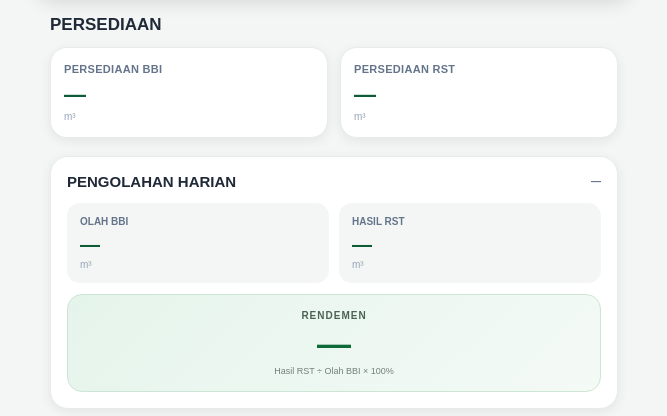
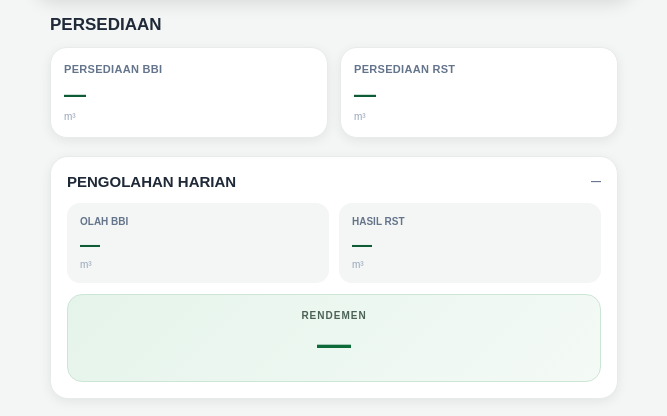
Before and after one commit to ariefprastyo102-tech/super-app, a plain HTML site: page index.html in a window 1280 px wide. Shown: the part 119-535 px from the top of the page, without its empty margins (306-973 px from the left). Drawn offline with Linux system fonts and the light colour scheme.

Commit message:
Update index.html

```diff
--- a/index.html
+++ b/index.html
@@ -1077,7 +1077,7 @@ body{
                 </div>
 
                 <div class="rendemen-info">
-                    Hasil RST ÷ Olah BBI × 100%
+
                 </div>
 
             </div>
```
